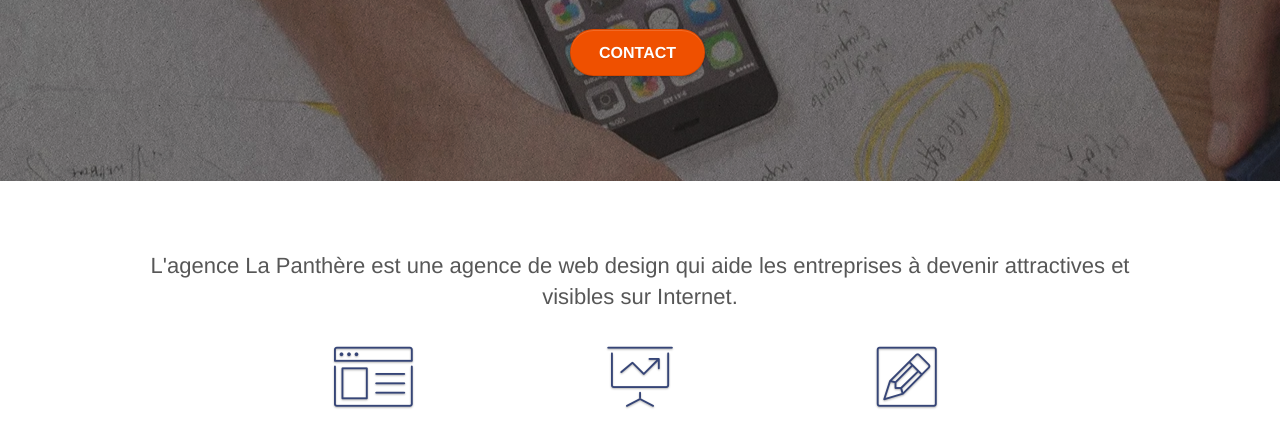
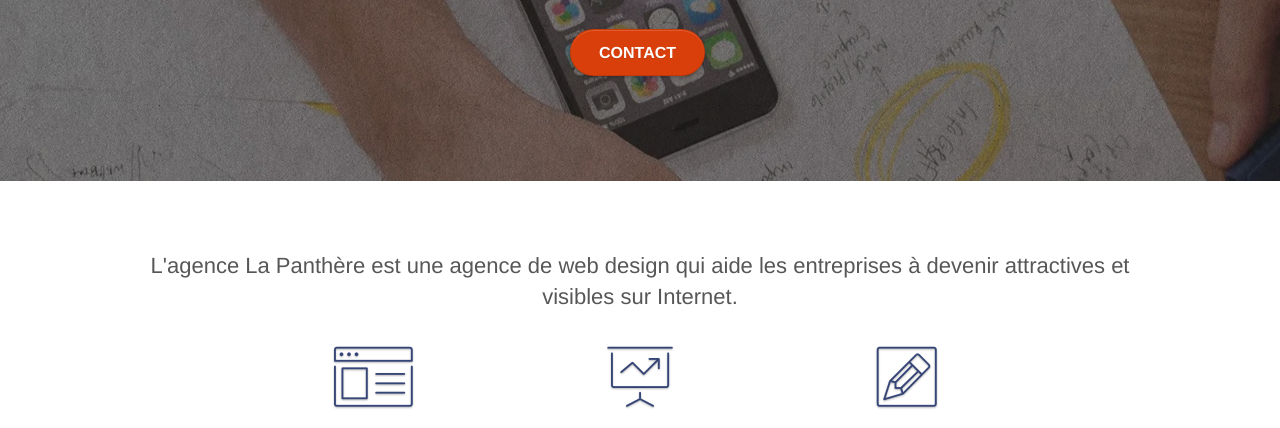
Before and after one commit to OboroVAyn/Projet4, a plain HTML site: page index.html in a window 1280 px wide. Shown: the part 351-779 px from the top of the page. Drawn offline with Linux system fonts and the light colour scheme.

Commit message:
contrast resolve

```diff
--- a/style.css
+++ b/style.css
@@ -797,7 +797,7 @@ h4 {
 }
 
 .btn-atomic-tangerine {
-    background: #ef5000;
+    background: #D93F0A;
     color: #120404;
 }
 
```
